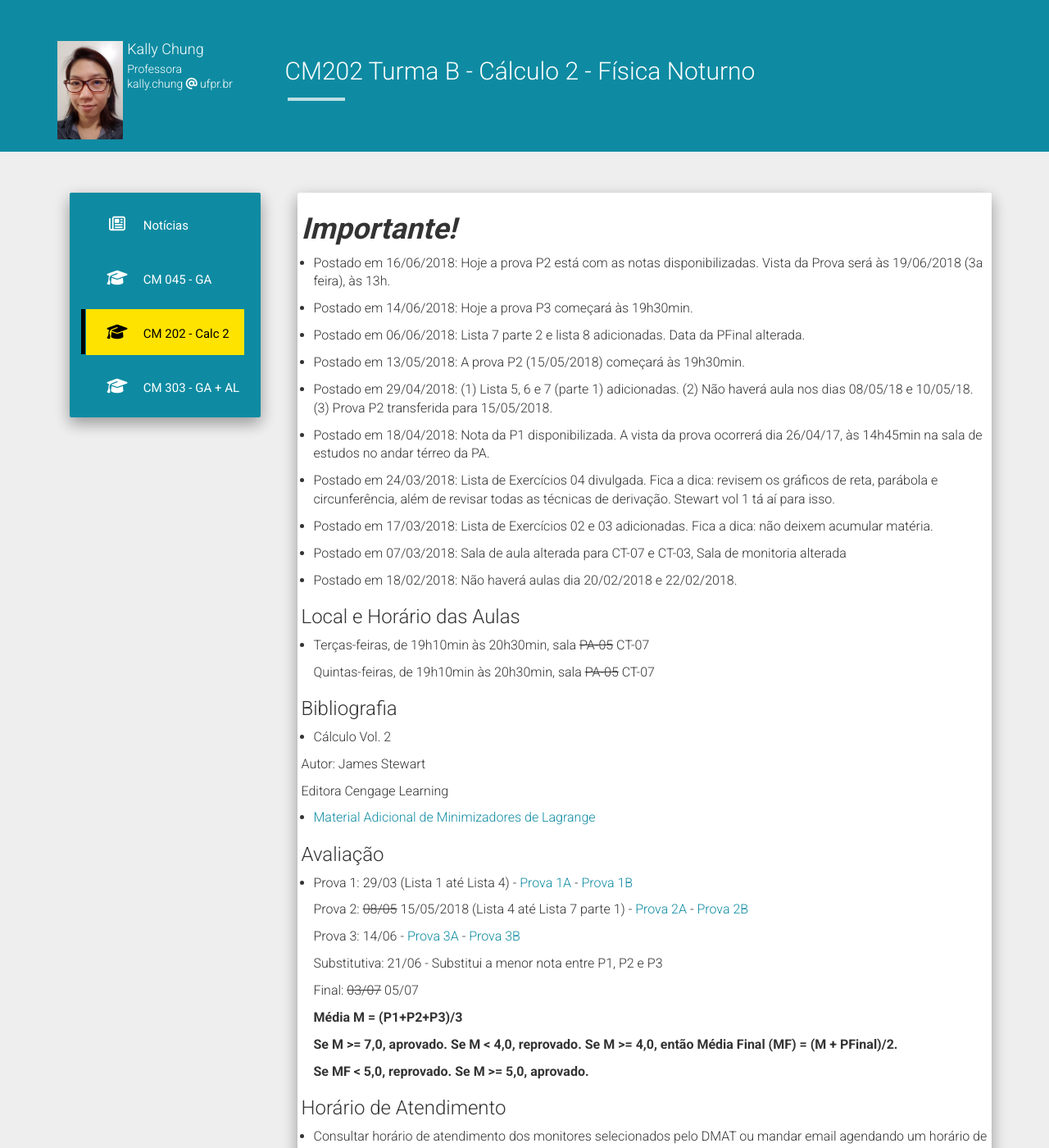
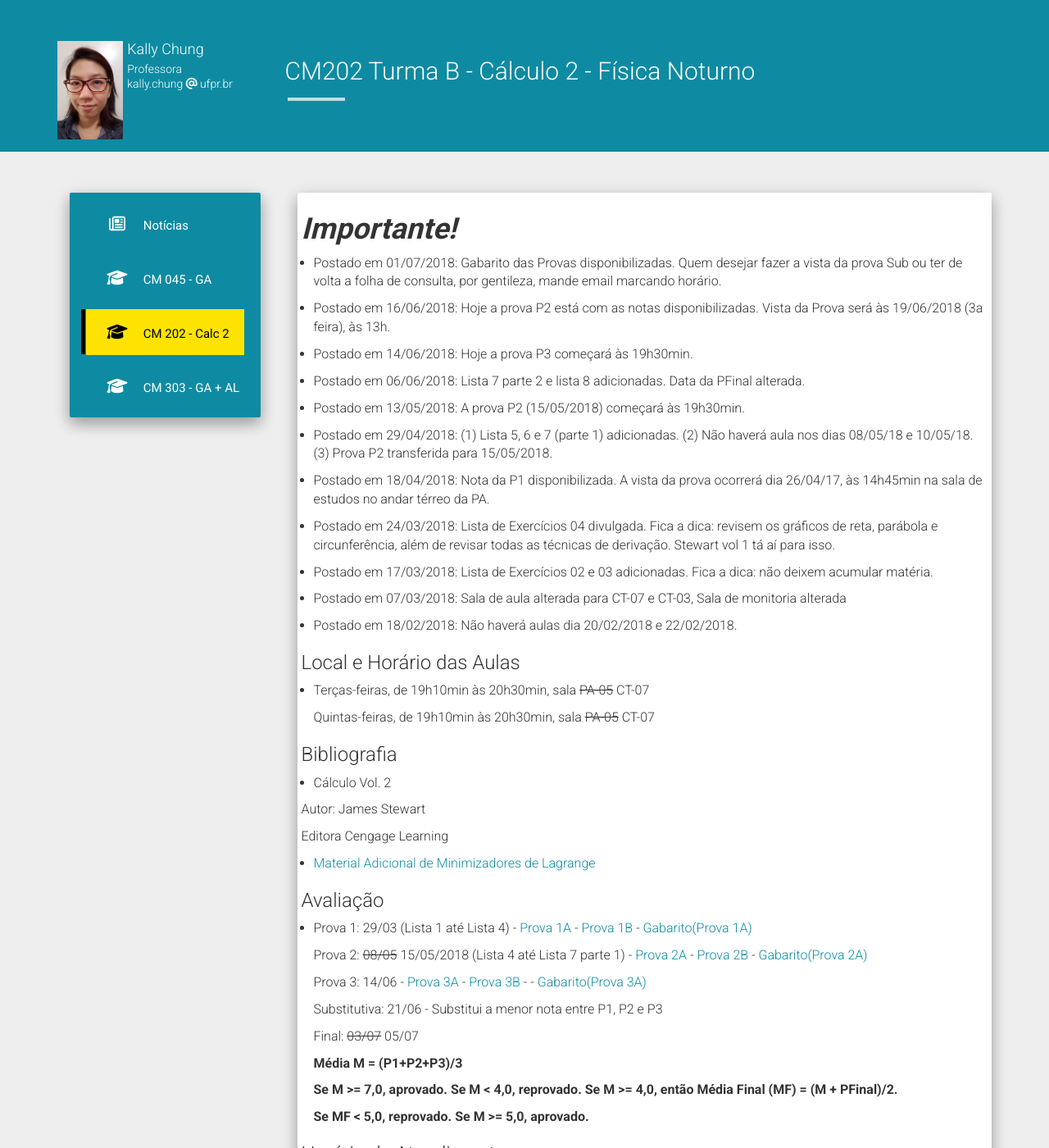
Before and after one commit to chunggnuhc/chunggnuhc.github.io, a Jekyll site: the page built from CM202-Calc2-1sem2018.md, in a window 1280 px wide and 1400 px high. Shown: the whole window at 82% size. Built offline with Jekyll 4.4.1, drawn with Linux system fonts in a browser that asks for light colours; nearby versions of some CDN libraries.

Commit message:
Update CM202 - Prova e Gabarito

```diff
--- a/CM202-Calc2-1sem2018.md
+++ b/CM202-Calc2-1sem2018.md
@@ -4,6 +4,8 @@ title: CM202 Turma B - Cálculo 2 - Física Noturno
 permalink: /CM202-Calc2-1sem2018/
 ---
 <h1><b><i>Importante!</i></b></h1>
+- Postado em 01/07/2018: Gabarito das Provas disponibilizadas. Quem desejar fazer a vista da prova Sub ou ter de volta a folha de consulta, por gentileza, mande email marcando horário.
+
 - Postado em 16/06/2018: Hoje a prova P2 está com as notas disponibilizadas. Vista da Prova será às 19/06/2018 (3a feira), às 13h.
 
 - Postado em 14/06/2018: Hoje a prova P3 começará às 19h30min.
@@ -43,11 +45,11 @@ Editora Cengage Learning
 
 <h3>Avaliação</h3>
 
-- Prova 1: 29/03 (Lista 1 até Lista 4) - [Prova 1A](/disciplinas1sem2018/CM202 - Prova 1A.pdf) - [Prova 1B](/disciplinas1sem2018/CM202 - Prova 1B.pdf)
+- Prova 1: 29/03 (Lista 1 até Lista 4) - [Prova 1A](/disciplinas1sem2018/CM202 - Prova 1A - atualizado.pdf) - [Prova 1B](/disciplinas1sem2018/CM202 - Prova 1B.pdf) - [Gabarito(Prova 1A)](/disciplinas1sem2018/Gab-CM202-Prova1A.pdf)
 
-  Prova 2: <strike>08/05</strike> 15/05/2018 (Lista 4 até Lista 7 parte 1) - [Prova 2A](/disciplinas1sem2018/CM202 - Prova 2A.pdf) - [Prova 2B](/disciplinas1sem2018/CM202 - Prova 2B.pdf)
+  Prova 2: <strike>08/05</strike> 15/05/2018 (Lista 4 até Lista 7 parte 1) - [Prova 2A](/disciplinas1sem2018/CM202 - Prova 2A.pdf) - [Prova 2B](/disciplinas1sem2018/CM202 - Prova 2B.pdf) - [Gabarito(Prova 2A)](/disciplinas1sem2018/Gab-CM202-Prova2A.pdf)
 
-  Prova 3: 14/06  - [Prova 3A](/disciplinas1sem2018/CM202 - Prova 3A.pdf) - [Prova 3B](/disciplinas1sem2018/CM202 - Prova 3B.pdf)
+  Prova 3: 14/06  - [Prova 3A](/disciplinas1sem2018/CM202 - Prova 3A.pdf) - [Prova 3B](/disciplinas1sem2018/CM202 - Prova 3B.pdf) -  - [Gabarito(Prova 3A)](/disciplinas1sem2018/Gab-CM202-Prova3A.pdf)
 
   Substitutiva: 21/06 - Substitui a menor nota entre P1, P2 e P3
 
```
